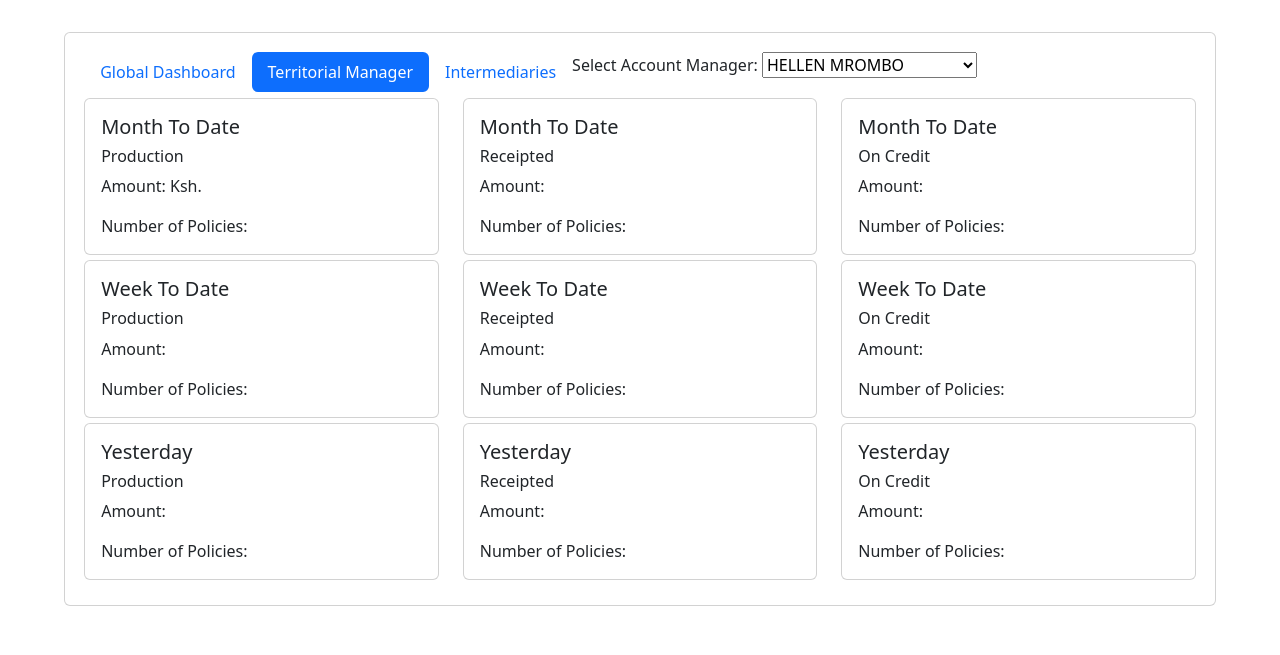
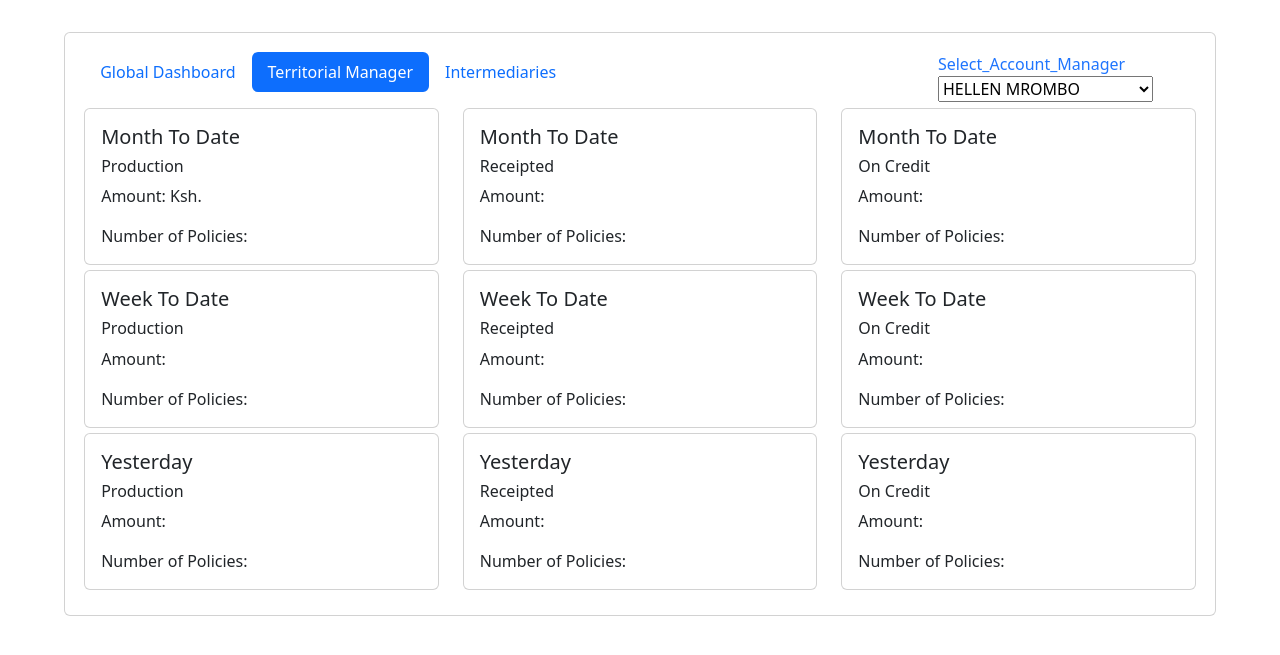
Before and after one commit to chete-py/production_dashboard_Flask, a Flask app: page /tms in a window 1280 px wide. Shown: the part 56-711 px from the top of the page. Run offline with Flask 3, Linux system fonts and the light colour scheme; data comes from the database, SQL or seed files in the repository; both versions use the stored data as it was after the commit; some libraries are stand-ins or nearby versions.

Commit message:
add: color

```diff
--- a/templates/tms.html
+++ b/templates/tms.html
@@ -27,6 +27,8 @@
     <body>
 
 
+
+
       <div class="card" style="margin: 2.5% 5%; padding: 1.5%;">
 
         <div style="padding-bottom: 0.5%;">
@@ -40,13 +42,18 @@
                  <li class="nav-item">
                    <a class="nav-link" href="#">Intermediaries</a>
                  </li>
-
-                  <div style="float: right;">
-                  <label for="newTMDropdown">Select Account Manager:</label>
+                 <li>
+                 <div style="color:#1f75fe; margin-left: 90%">
+                  <label for="newTMDropdown">Select_Account_Manager</label>
                   <select id="newTMDropdown"></select>
                   </div>
+                </li>
+
+
 
                </ul>
+
+
 
          </div>
 
```
Also changed, not shown: dashboard.db, 2 other files.
